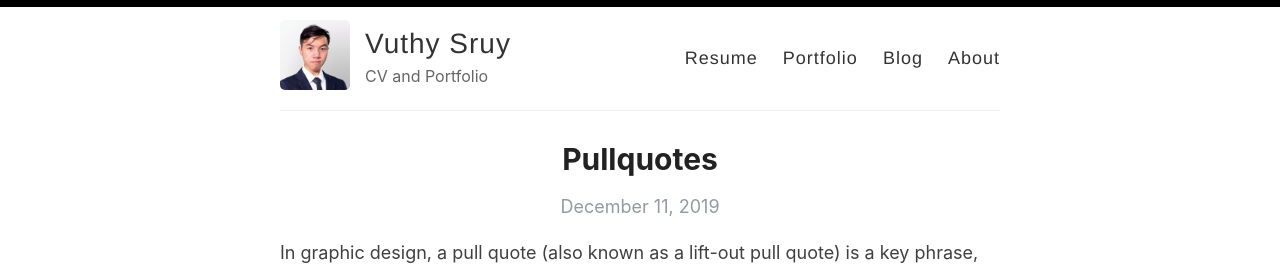
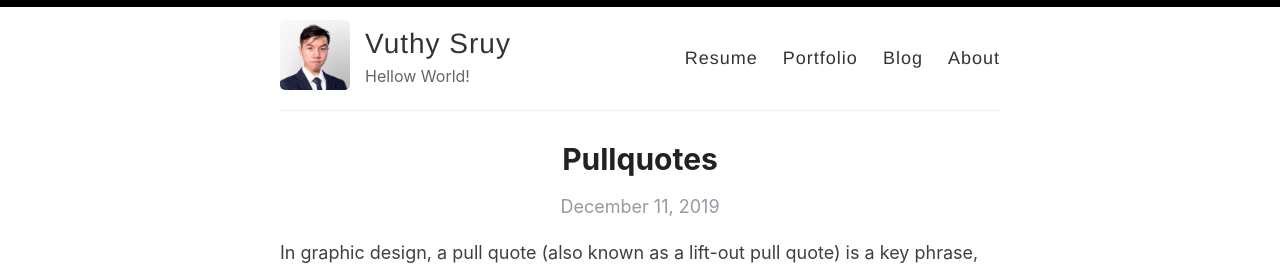
Before and after one commit to VuthySruy/VuthySruy.github.io, a Jekyll site: the page built from index.html, in a window 1280 px wide and 900 px high. Shown: the top 265 px of the window. Built offline with Jekyll 4.4.1, drawn with Linux system fonts in a browser that asks for light colours; the list of posts is cut into pages by our own code.

Commit message:
Update _config.yml

```diff
--- a/_config.yml
+++ b/_config.yml
@@ -9,7 +9,7 @@ name: Vuthy Sruy
 author: Vuthy Sruy
 
 # Short bio or description (displayed in the header)
-description: CV and Portfolio
+description: Hellow World!
 # URL of your avatar or profile pic (you could use your GitHub profile pic)
 avatar: /images/profile.png
 
```
